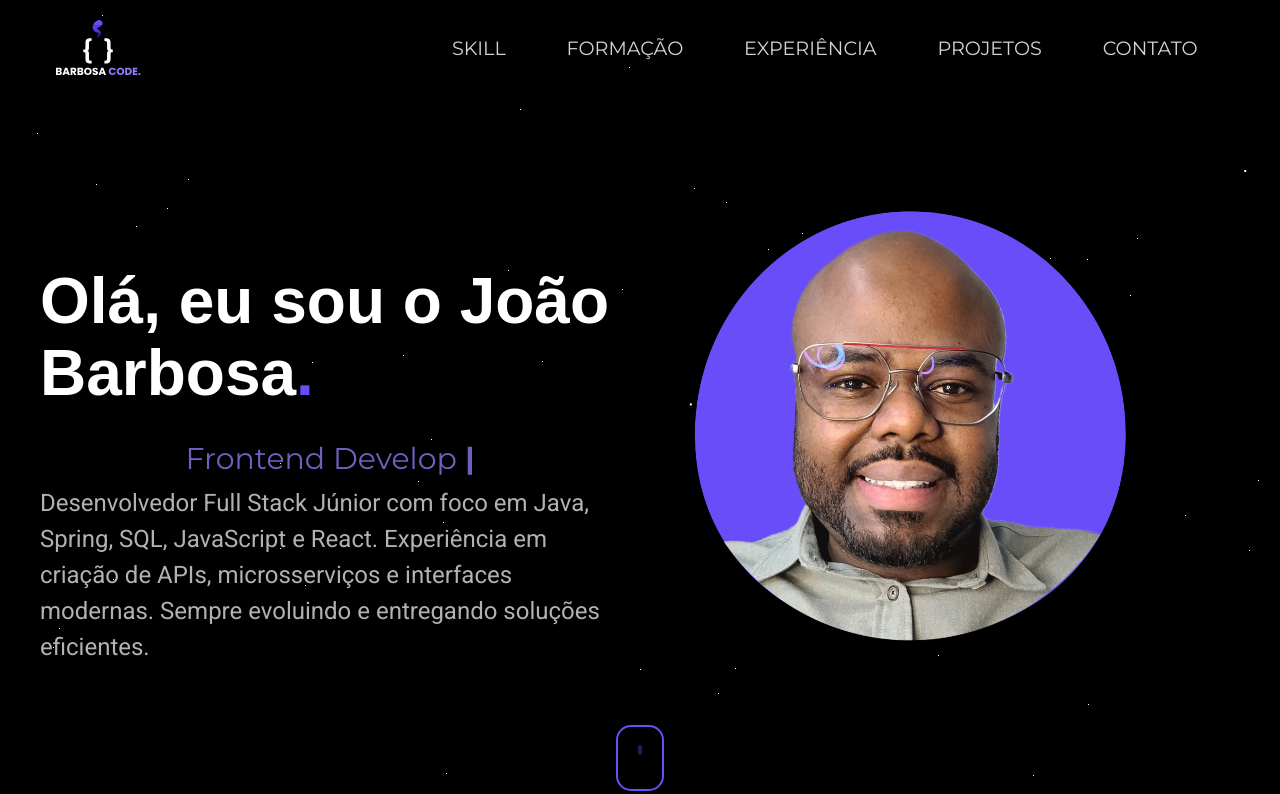
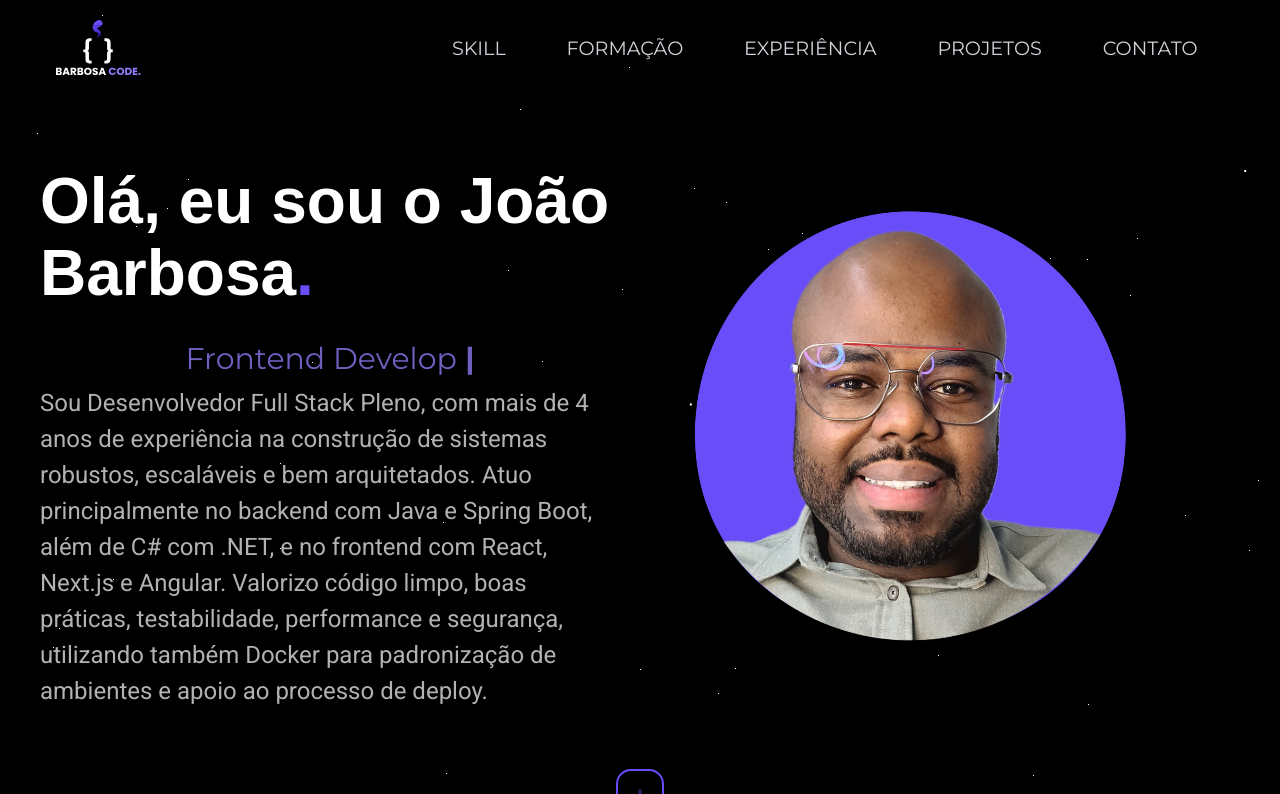
Before and after one commit to JoaoSBarbosa/barbosa-codev2, a Next.js app: page / in a window 1280 px wide. Shown: the top 794 px of the page. Built offline with nearby package versions, Linux system fonts and the light colour scheme.

Commit message:
:recycle: correção no texto de apresentação

```diff
--- a/src/app/components/header/banner/index.tsx
+++ b/src/app/components/header/banner/index.tsx
@@ -93,13 +93,13 @@ export const Banner: React.FC = () => {
             </h2>
           </div>
           <p>
-            {/*Desenvolvedor Full Stack Júnior apaixonado por criar soluções web inovadoras.*/}
-            {/*Minhas habilidades abrangem o uso de tecnologias como Java, Spring, SQL,*/}
-            {/*JavaScript e React. Estou comprometido em oferecer resultados excepcionais*/}
-            {/*enquanto continuo a aprimorar minhas habilidades no desenvolvimento de software.*/}
-            Desenvolvedor Full Stack Júnior com foco em Java, Spring, SQL, JavaScript e React.
-            Experiência em criação de APIs, microsserviços e interfaces modernas. Sempre evoluindo e
-            entregando soluções eficientes.
+            Sou Desenvolvedor Full Stack Pleno, com mais de 4 anos de
+            experiência na construção de sistemas robustos, escaláveis e
+            bem arquitetados. Atuo principalmente no backend com Java e
+            Spring Boot, além de C# com .NET, e no frontend com React,
+            Next.js e Angular. Valorizo código limpo, boas práticas,
+            testabilidade, performance e segurança, utilizando também
+            Docker para padronização de ambientes e apoio ao processo de deploy.
           </p>
         </div>
         <div className={`${styles.introductionImage}`}>
```
